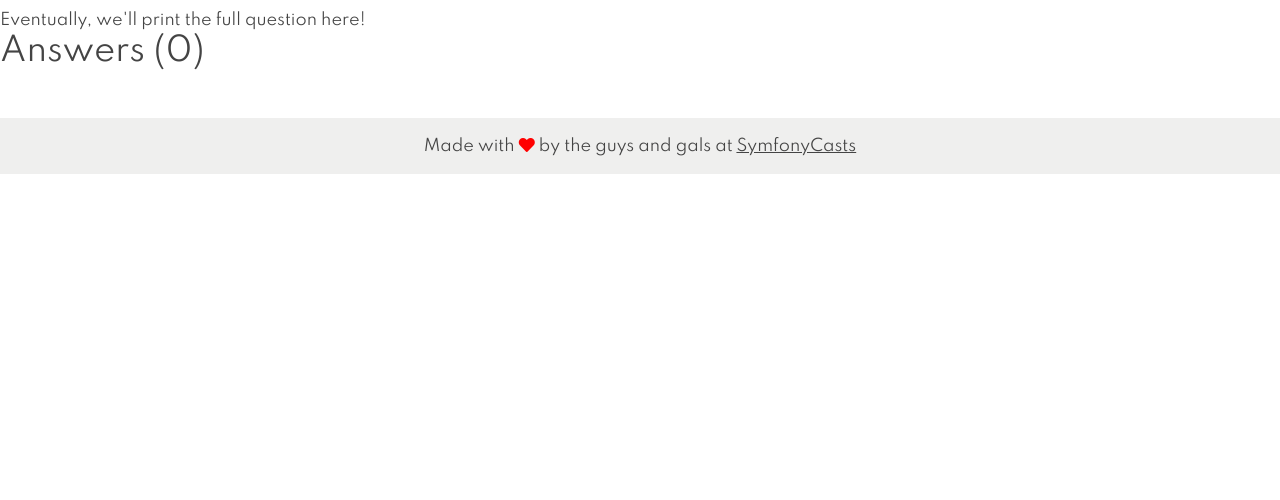
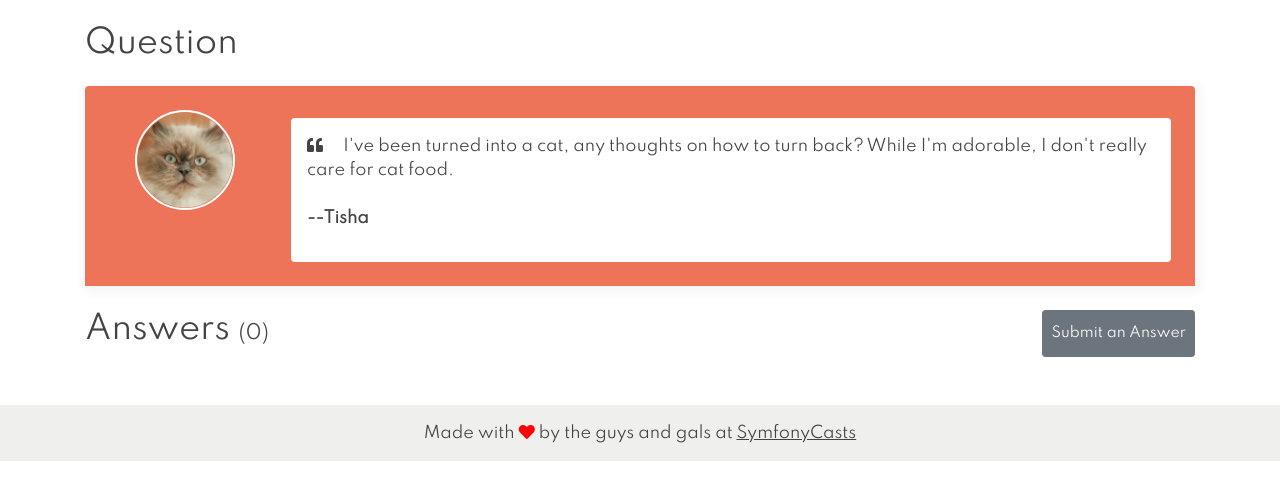
Before and after one commit to raseal/cauldron_overflow, a Symfony app: template templates/question/show.html.twig in a window 1280 px wide. Shown: the part 100-600 px from the top of the page. Run offline with Twig, Linux system fonts and the light colour scheme; the template is opened without the code that fills it, so the values that code supplies are empty; some libraries are stand-ins or nearby versions.

Commit message:
Add some fancy styles, fix nginx issue with assets

```diff
--- a/docker-compose.yml
+++ b/docker-compose.yml
@@ -15,5 +15,6 @@ services:
       - 8000:80
     volumes:
       - ./nginx/conf.d/:/etc/nginx/conf.d/
+      - ./public/:/app/public/
     depends_on:
       - app
--- a/src/Controller/QuestionController.php
+++ b/src/Controller/QuestionController.php
@@ -12,7 +12,7 @@ class QuestionController extends AbstractController
 {
     public function homepage(): Response
     {
-        return new Response('What a bewitching controller we have conjured!');
+        return $this->render('question/homepage.html.twig');
     }
 
     public function show(string $slug): Response
--- a/templates/question/show.html.twig
+++ b/templates/question/show.html.twig
@@ -1,22 +1,56 @@
-{# This line will include the base layout #}
 {% extends 'base.html.twig' %}
 
-{# We should change the <title> of the base layout too! #}
-{% block title %} Question: {{ question}} {% endblock %}
+{% block title %}Question: {{ question }}{% endblock %}
 
-{# Since this template is the body, we need to overwite the block "body" in the base layout #}
 {% block body %}
-<h1>{{ question }}</h1>
+    <div class="container">
+        <div class="row">
+            <div class="col-12">
+                <h2 class="my-4">Question</h2>
+                <div style="box-shadow: 2px 3px 9px 4px rgba(0,0,0,0.04);">
+                    <div class="q-container-show p-4">
+                        <div class="row">
+                            <div class="col-2 text-center">
+                                <img src="{{ asset('images/tisha.png') }}" width="100" height="100">
+                            </div>
+                            <div class="col">
+                                <h1 class="q-title-show">{{ question }}</h1>
+                                <div class="q-display p-3">
+                                    <i class="fa fa-quote-left mr-3"></i>
+                                    <p class="d-inline">I've been turned into a cat, any thoughts on how to turn back? While I'm adorable, I don't really care for cat food.</p>
+                                    <p class="pt-4"><strong>--Tisha</strong></p>
+                                </div>
+                            </div>
+                        </div>
+                    </div>
+                </div>
+            </div>
+        </div>
 
-<div>
-    Eventually, we'll print the full question here!
-</div>
+        <div class="d-flex justify-content-between my-4">
+            <h2 class="">Answers <span style="font-size:1.2rem;">({{ answers|length }})</span></h2>
+            <button class="btn btn-sm btn-secondary">Submit an Answer</button>
+        </div>
 
-<h2>Answers ({{ answers|length }})</h2>
-
-<ul>
-    {% for answer in answers %}
-        <li>{{ answer }}</li>
-    {% endfor %}
-</ul>
+        <ul class="list-unstyled">
+            {% for answer in answers %}
+                <li class="mb-4">
+                    <div class="d-flex justify-content-center">
+                        <div class="mr-2 pt-2">
+                            <img src="{{ asset('images/tisha.png') }}" width="50" height="50">
+                        </div>
+                        <div class="mr-3 pt-2">
+                            {{ answer }}
+                            <p>-- Mallory</p>
+                        </div>
+                        <div class="vote-arrows flex-fill pt-2" style="min-width: 90px;">
+                            <a class="vote-up" href="#"><i class="far fa-arrow-alt-circle-up"></i></a>
+                            <a class="vote-down" href="#"><i class="far fa-arrow-alt-circle-down"></i></a>
+                            <span>+ 6</span>
+                        </div>
+                    </div>
+                </li>
+            {% endfor %}
+        </ul>
+    </div>
 {% endblock %}
```
Also changed, not shown: templates/question/homepage.html.twig (added, +74 -0 lines).
